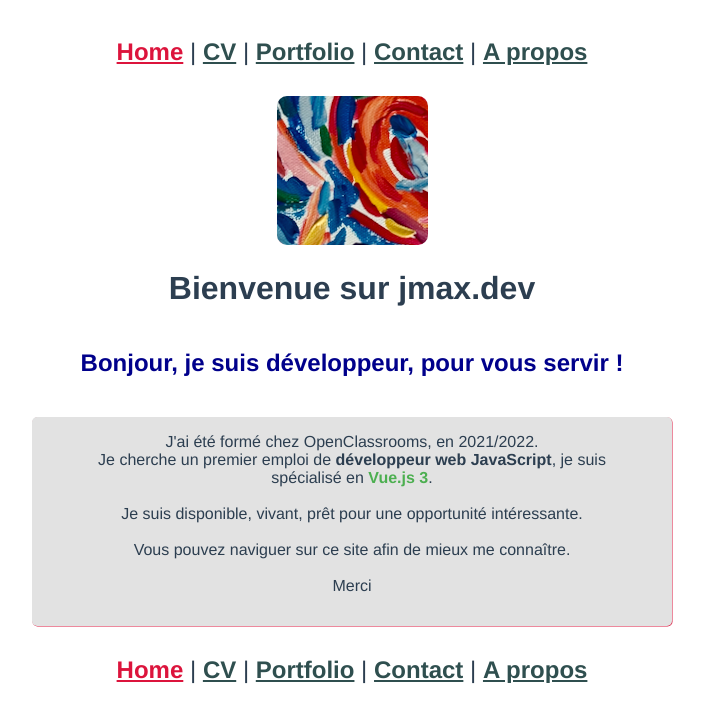
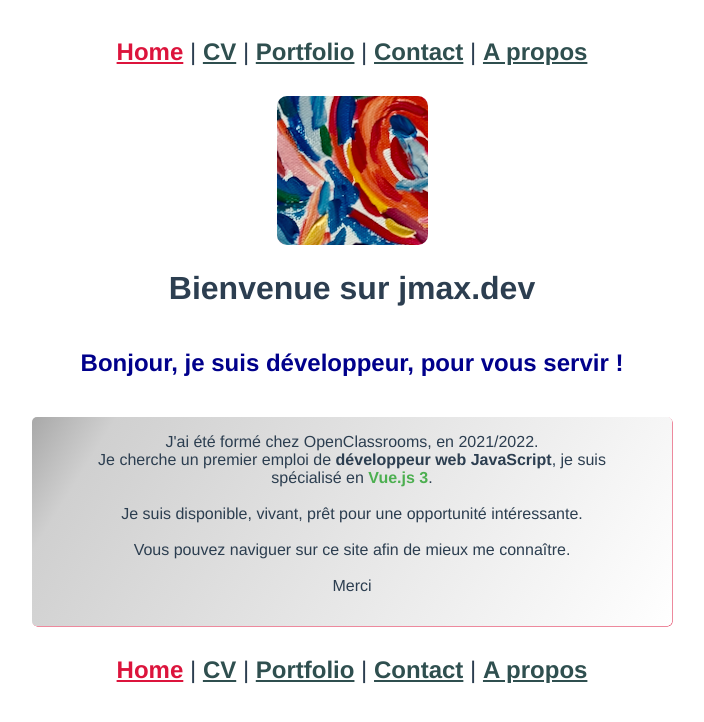
Before and after one commit to jmcob/jmax.dev, a Vue app: page /#/ in a window 1280 px wide. Shown: the top 722 px of the page, without its empty margins (288-992 px from the left). Built offline with nearby package versions, Linux system fonts and the light colour scheme.

Commit message:
maj cadres nouvelle rev

```diff
--- a/src/App.vue
+++ b/src/App.vue
@@ -53,7 +53,13 @@ nav a.router-link-exact-active {
   align-items: center;
 }
 .cadre {
-  background-color: #e2e2e2;
+  background: rgb(168, 168, 168);
+  background: linear-gradient(
+    122deg,
+    rgba(168, 168, 168, 1) 0%,
+    rgba(208, 208, 208, 1) 11%,
+    rgba(255, 255, 255, 1) 100%
+  );
   border-radius: 5px;
   max-width: 550px;
   padding: 0 45px 15px 45px;
--- a/src/views/PortFolioView.vue
+++ b/src/views/PortFolioView.vue
@@ -77,6 +77,6 @@ export default {
 </script>
 <style scoped>
 h2 {
-  color: green;
+  color: darkblue;
 }
 </style>
```
